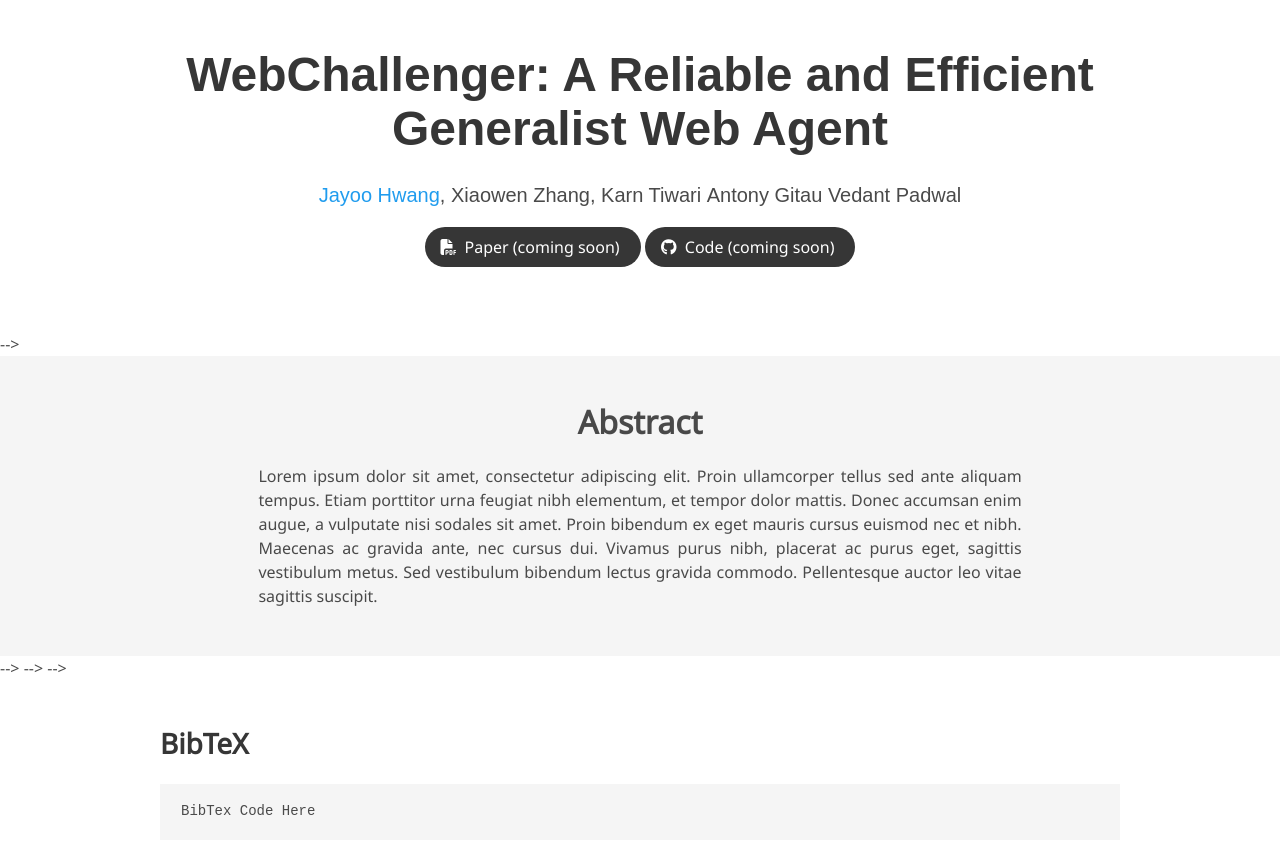
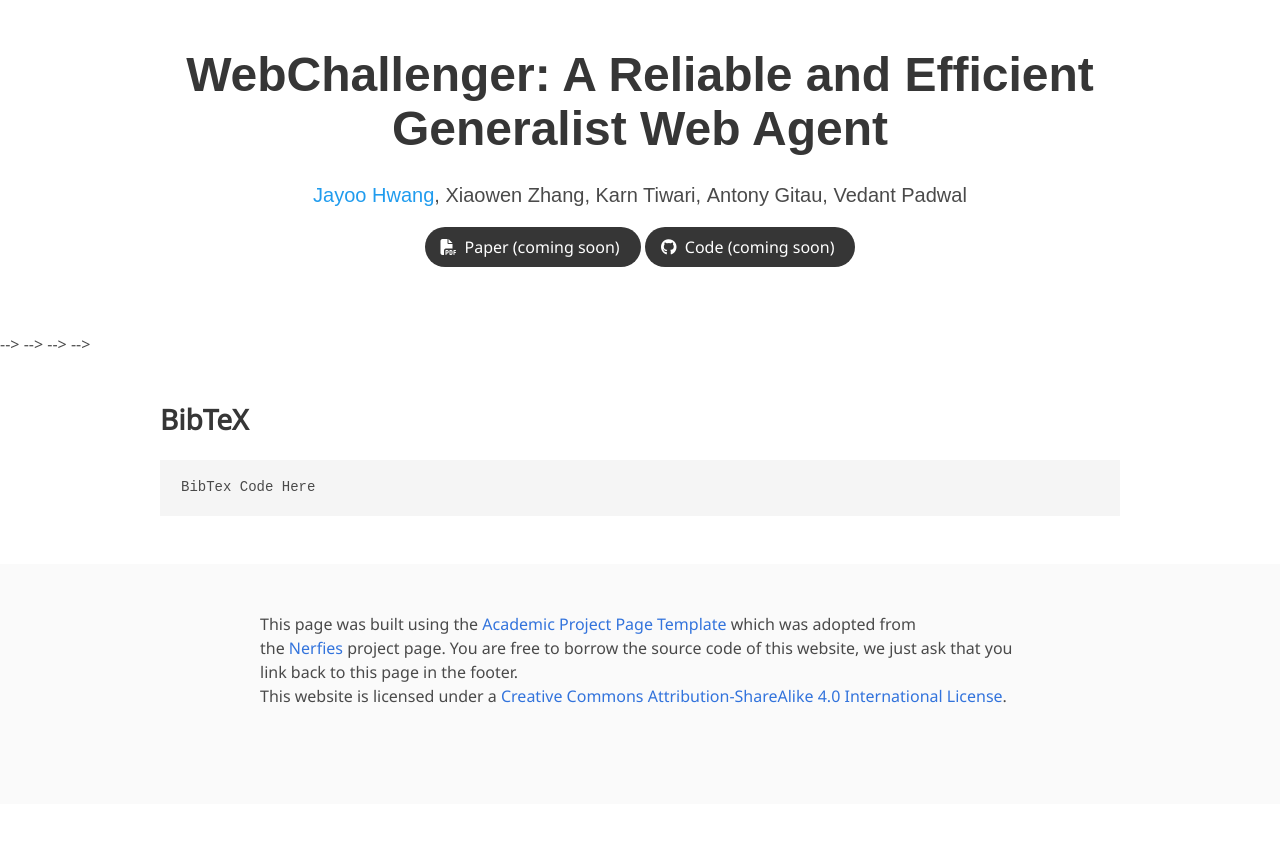
Before and after one commit to jayoohwang1/WebChallengerProject, a plain HTML site: page index.html in a window 1280 px wide. Shown: the top 843 px of the page. After the commit the page ends 804 px from the top, so only its background shows below. Drawn offline with nearby package versions, Linux system fonts and the light colour scheme; some icons are missing; a web font is replaced by a local one.

Commit message:
Update index.html

```diff
--- a/index.html
+++ b/index.html
@@ -58,8 +58,8 @@
               <span class="author-block">
                 <a href="https://jayoohwang1.github.io/" target="_blank">Jayoo Hwang</a>,</span>
                 <span class="author-block">Xiaowen Zhang,</span>
-                  <span class="author-block">Karn Tiwari</span>
-                    <span class="author-block">Antony Gitau</span>
+                  <span class="author-block">Karn Tiwari,</span>
+                    <span class="author-block">Antony Gitau,</span>
                       <span class="author-block">Vedant Padwal</span>
                       </div>
 
@@ -139,7 +139,7 @@
 <!-- End teaser video -->
 
 <!-- Paper abstract -->
-<section class="section hero is-light">
+<!-- <section class="section hero is-light">
   <div class="container is-max-desktop">
     <div class="columns is-centered has-text-centered">
       <div class="column is-four-fifths">
@@ -152,7 +152,7 @@
       </div>
     </div>
   </div>
-</section>
+</section> -->
 <!-- End paper abstract -->
 
 
```
